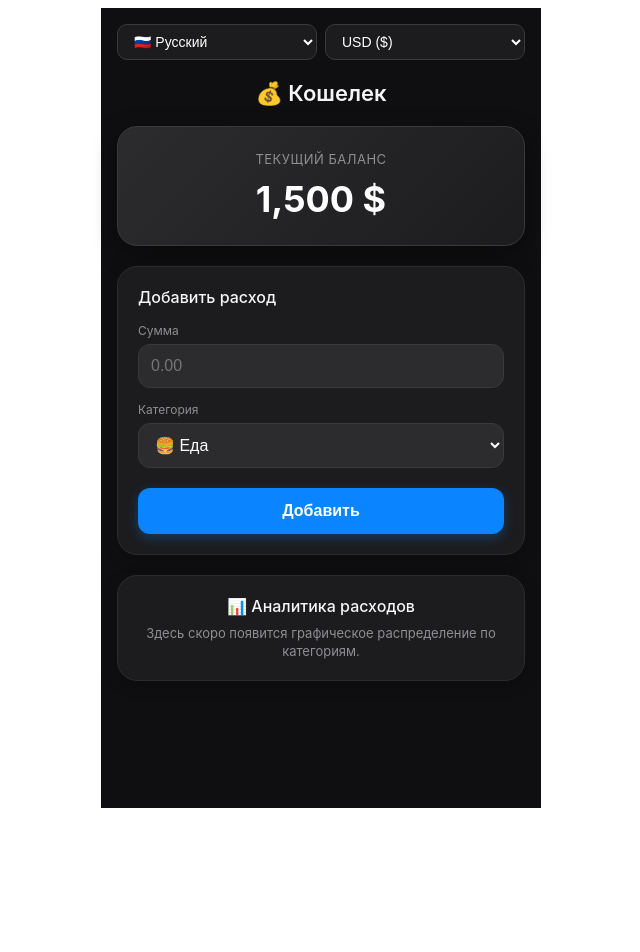
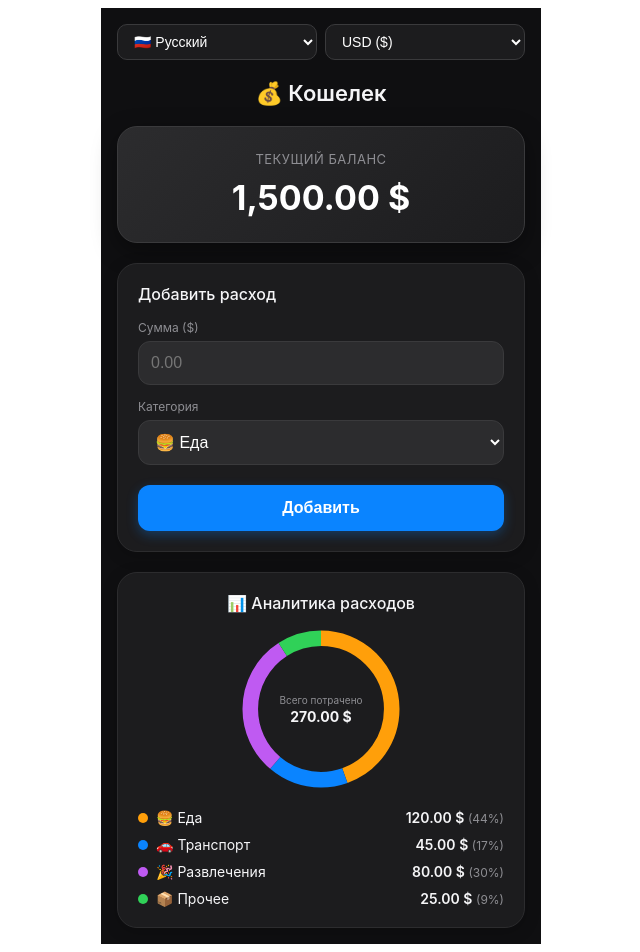
Before and after one commit to takho01/TG-Financial-sever-bot, a Next.js app: page / in a window 1280 px wide. Shown: the whole page, without its empty margins (319-959 px from the left). Before the commit the page ends 816 px from the top, so only its background shows below. Built offline with nearby package versions, Linux system fonts and the light colour scheme.

Commit message:
Update index.jsx

```diff
--- a/pages/index.jsx
+++ b/pages/index.jsx
@@ -1,4 +1,14 @@
 import { useState } from 'react';
+
+// Курсы валют относительно 1 USD
+const RATES = {
+  '$': 1,
+  '€': 0.92,
+  '₸': 495,
+  '₼': 1.70,
+  'USDT': 1,
+  'TON': 0.18 // ~5.5 USD за 1 TON
+};
 
 // Словари для локализации интерфейса
 const t = {
@@ -10,7 +20,8 @@ const t = {
     category: "Категория",
     addBtn: "Добавить",
     analytics: "📊 Аналитика расходов",
-    analyticsDesc: "Здесь скоро появится графическое распределение по категориям.",
+    noExpenses: "Пока нет расходов. Добавьте первый!",
+    totalSpent: "Всего потрачено",
     categories: { food: "🍔 Еда", transport: "🚗 Транспорт", fun: "🎉 Развлечения", other: "📦 Прочее" }
   },
   en: {
@@ -21,7 +32,8 @@ const t = {
     category: "Category",
     addBtn: "Add",
     analytics: "📊 Expense Analytics",
-    analyticsDesc: "Graphical category breakdown coming soon.",
+    noExpenses: "No expenses yet. Add your first one!",
+    totalSpent: "Total Spent",
     categories: { food: "🍔 Food", transport: "🚗 Transport", fun: "🎉 Entertainment", other: "📦 Other" }
   },
   kz: {
@@ -32,7 +44,8 @@ const t = {
     category: "Санат",
     addBtn: "Қосу",
     analytics: "📊 Шығындар аналитикасы",
-    analyticsDesc: "Жақында санаттар бойынша кестелер шығады.",
+    noExpenses: "Әзірге шығындар жоқ. Біріншісін қосыңыз!",
+    totalSpent: "Барлығы жұмсалды",
     categories: { food: "🍔 Тамақ", transport: "🚗 Көлік", fun: "🎉 Көңіл көтеру", other: "📦 Басқа" }
   },
   az: {
@@ -43,26 +56,75 @@ const t = {
     category: "Kateqoriya",
     addBtn: "Əlavə et",
     analytics: "📊 Xərc Analitikası",
-    analyticsDesc: "Tezliklə kateqoriyalar üzrə qrafiklər əlavə olunacaq.",
+    noExpenses: "Hələ xərc yoxdur. İlk xərcinizi əlavə edin!",
+    totalSpent: "Ümumi xərc",
     categories: { food: "🍔 Yemək", transport: "🚗 Nəqliyyat", fun: "🎉 Əyləncə", other: "📦 Digər" }
   }
 };
 
+const CATEGORY_COLORS = {
+  food: "#ff9f0a",      // Оранжевый
+  transport: "#0a84ff", // Синий
+  fun: "#bf5af2",       // Фиолетовый
+  other: "#30d158"      // Зеленый
+};
+
 export default function Home() {
-  const [balance, setBalance] = useState(1500);
+  // Храним базовый баланс и расходы в USD для точной конвертации
+  const [baseBalanceUSD, setBaseBalanceUSD] = useState(1500);
+  const [expensesUSD, setExpensesUSD] = useState({
+    food: 120,
+    transport: 45,
+    fun: 80,
+    other: 25
+  });
+
   const [amount, setAmount] = useState('');
   const [currency, setCurrency] = useState('$');
   const [lang, setLang] = useState('ru');
   const [category, setCategory] = useState('food');
 
   const dict = t[lang];
+  const rate = RATES[currency];
+
+  // Форматирование числа в зависимости от валюты
+  const formatVal = (valUSD) => {
+    const converted = valUSD * rate;
+    if (currency === 'TON' || currency === '€' || currency === '$' || currency === 'USDT') {
+      return converted.toLocaleString('en-US', { minimumFractionDigits: 2, maximumFractionDigits: 2 });
+    }
+    return Math.round(converted).toLocaleString('en-US');
+  };
 
   const handleAddExpense = (e) => {
     e.preventDefault();
-    if (!amount) return;
-    setBalance(balance - Number(amount));
+    const numAmount = Number(amount);
+    if (!numAmount || numAmount <= 0) return;
+
+    // Конвертируем введенный расход обратно в базовый USD
+    const spentInUSD = numAmount / rate;
+
+    setBaseBalanceUSD(prev => prev - spentInUSD);
+    setExpensesUSD(prev => ({
+      ...prev,
+      [category]: prev[category] + spentInUSD
+    }));
     setAmount('');
   };
+
+  // Расчет данных для кругового графика
+  const totalSpentUSD = Object.values(expensesUSD).reduce((a, b) => a + b, 0);
+  const categoryKeys = ['food', 'transport', 'fun', 'other'];
+
+  let cumulativePercent = 0;
+  const chartSegments = categoryKeys.map(key => {
+    const val = expensesUSD[key];
+    const percent = totalSpentUSD > 0 ? (val / totalSpentUSD) * 100 : 0;
+    const strokeDasharray = `${percent} ${100 - percent}`;
+    const strokeDashoffset = -cumulativePercent;
+    cumulativePercent += percent;
+    return { key, val, percent, strokeDasharray, strokeDashoffset, color: CATEGORY_COLORS[key] };
+  });
 
   return (
     <div style={{
@@ -104,7 +166,7 @@ export default function Home() {
 
       <h2 style={{ textAlign: "center", marginBottom: "20px", fontWeight: "600", fontSize: "22px" }}>{dict.title}</h2>
 
-      {/* Премиальная карточка баланса */}
+      {/* Карточка баланса с автоконвертацией */}
       <div style={{
         background: "linear-gradient(135deg, #2c2c2e 0%, #1c1c1e 100%)",
         border: "1px solid #3a3a3c",
@@ -116,7 +178,7 @@ export default function Home() {
         boxShadow: "0 8px 24px rgba(0,0,0,0.4)"
       }}>
         <p style={{ margin: 0, fontSize: "13px", color: "#8e8e93", textTransform: "uppercase", letterSpacing: "0.5px" }}>{dict.balance}</p>
-        <h1 style={{ margin: "10px 0 0 0", fontSize: "36px", fontWeight: "700" }}>{balance.toLocaleString()} {currency}</h1>
+        <h1 style={{ margin: "10px 0 0 0", fontSize: "34px", fontWeight: "700" }}>{formatVal(baseBalanceUSD)} {currency}</h1>
       </div>
 
       {/* Форма добавления расхода */}
@@ -131,9 +193,10 @@ export default function Home() {
         <h3 style={{ margin: "0 0 16px 0", fontSize: "16px", fontWeight: "500" }}>{dict.addExpense}</h3>
 
         <div style={{ marginBottom: "14px" }}>
-          <label style={{ display: "block", fontSize: "12px", color: "#8e8e93", marginBottom: "6px" }}>{dict.amount}</label>
+          <label style={{ display: "block", fontSize: "12px", color: "#8e8e93", marginBottom: "6px" }}>{dict.amount} ({currency})</label>
           <input
             type="number"
+            step="any"
             value={amount}
             onChange={(e) => setAmount(e.target.value)}
             placeholder="0.00"
@@ -171,17 +234,66 @@ export default function Home() {
         </button>
       </form>
 
-      {/* Блок аналитики */}
+      {/* Блок аналитики с интерактивным круговым графиком */}
       <div style={{
         background: "#1c1c1e",
         border: "1px solid #2c2c2e",
         padding: "20px",
         borderRadius: "20px",
-        textAlign: "center",
         boxShadow: "0 4px 16px rgba(0,0,0,0.2)"
       }}>
-        <h3 style={{ margin: "0 0 8px 0", fontSize: "16px", fontWeight: "500" }}>{dict.analytics}</h3>
-        <p style={{ color: "#8e8e93", fontSize: "13px", margin: 0, lineHeight: "1.4" }}>{dict.analyticsDesc}</p>
+        <h3 style={{ margin: "0 0 16px 0", fontSize: "16px", fontWeight: "500", textAlign: "center" }}>{dict.analytics}</h3>
+
+        {totalSpentUSD === 0 ? (
+          <p style={{ color: "#8e8e93", fontSize: "13px", textAlign: "center", margin: 0 }}>{dict.noExpenses}</p>
+        ) : (
+          <div>
+            {/* Круговая диаграмма (Donut Chart) */}
+            <div style={{ position: "relative", width: "160px", height: "160px", margin: "0 auto 20px auto" }}>
+              <svg viewBox="0 0 36 36" style={{ width: "100%", height: "100%", transform: "rotate(-90deg)" }}>
+                {chartSegments.map(seg => (
+                  seg.percent > 0 && (
+                    <circle
+                      key={seg.key}
+                      cx="18"
+                      cy="18"
+                      r="15.915"
+                      fill="transparent"
+                      stroke={seg.color}
+                      strokeWidth="3.5"
+                      strokeDasharray={seg.strokeDasharray}
+                      strokeDashoffset={seg.strokeDashoffset}
+                      style={{ transition: "all 0.4s ease" }}
+                    />
+                  )
+                ))}
+              </svg>
+              {/* Текст внутри бублика */}
+              <div style={{
+                position: "absolute", top: 0, left: 0, right: 0, bottom: 0,
+                display: "flex", flexDirection: "column", alignItems: "center", justifyContent: "center"
+              }}>
+                <span style={{ fontSize: "10px", color: "#8e8e93" }}>{dict.totalSpent}</span>
+                <span style={{ fontSize: "14px", fontWeight: "700", marginTop: "2px" }}>{formatVal(totalSpentUSD)} {currency}</span>
+              </div>
+            </div>
+
+            {/* Легенда по категориям */}
+            <div style={{ display: "flex", flexDirection: "column", gap: "10px" }}>
+              {chartSegments.map(seg => (
+                <div key={seg.key} style={{ display: "flex", justifyContent: "space-between", alignItems: "center", fontSize: "14px" }}>
+                  <div style={{ display: "flex", alignItems: "center", gap: "8px" }}>
+                    <span style={{ width: "10px", height: "10px", borderRadius: "50%", background: seg.color, display: "inline-block" }}></span>
+                    <span>{dict.categories[seg.key]}</span>
+                  </div>
+                  <div style={{ fontWeight: "600" }}>
+                    {formatVal(seg.val)} {currency} <span style={{ color: "#8e8e93", fontWeight: "400", fontSize: "12px" }}>({Math.round(seg.percent)}%)</span>
+                  </div>
+                </div>
+              ))}
+            </div>
+          </div>
+        )}
       </div>
     </div>
   );
```
